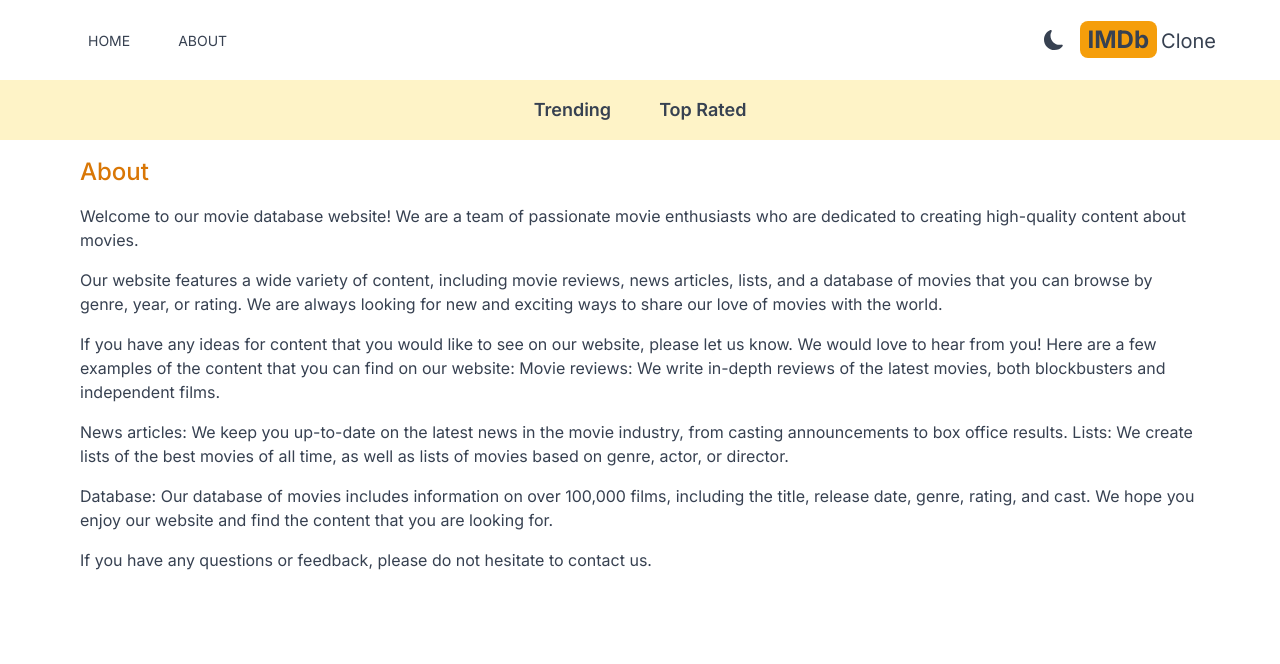
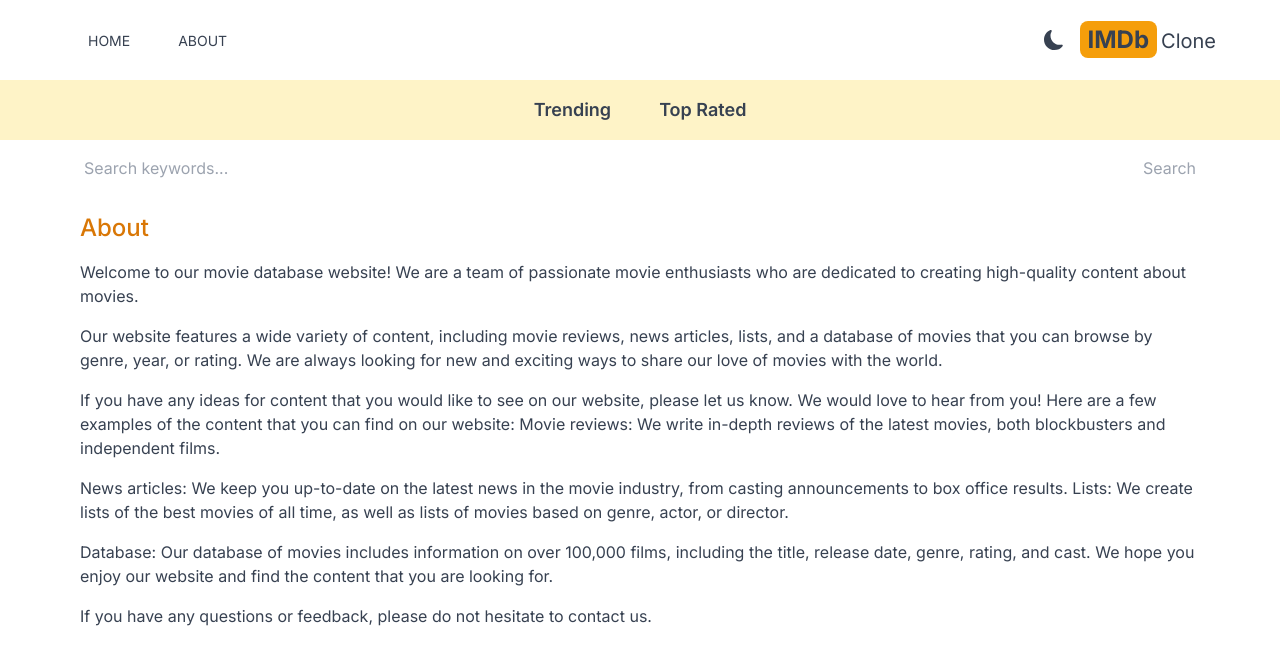
Before and after one commit to mukeshkr123/imdb-clone, a Next.js app: page /about in a window 1280 px wide. Shown: the top 664 px of the page. Built offline with nearby package versions, Linux system fonts and the light colour scheme.

Commit message:
add search page

```diff
--- /dev/null
+++ b/src/app/components/SearchBos.jsx
@@ -0,0 +1,34 @@
+"use client";
+
+import { useState } from "react";
+import { useRouter } from "next/navigation";
+export default function SearchBox() {
+  const [search, setSearch] = useState("");
+  const router = useRouter();
+  function handleSubmit(e) {
+    e.preventDefault();
+    if (!search) return;
+    router.push(`/search/${search}`);
+  }
+  return (
+    <form
+      onSubmit={handleSubmit}
+      className="flex max-w-6xl mx-auto justify-between items-center px-5"
+    >
+      <input
+        value={search}
+        onChange={(e) => setSearch(e.target.value)}
+        type="text"
+        placeholder="Search keywords..."
+        className="w-full h-14 rounded-sm placeholder-gary-500 outline-none bg-transparent flex-1"
+      />
+      <button
+        disabled={!search}
+        type="submit"
+        className="text-amber-600 disabled:text-gray-400"
+      >
+        Search
+      </button>
+    </form>
+  );
+}
--- a/src/app/layout.jsx
+++ b/src/app/layout.jsx
@@ -1,6 +1,7 @@
 import Providers from "./Providers";
 import Header from "./components/Header";
 import Navbar from "./components/Navbar";
+import SearchBox from "./components/SearchBos";
 import "./globals.css";
 import { Inter } from "next/font/google";
 
@@ -23,7 +24,7 @@
           <Navbar />
 
           {/* Search  */}
-
+          <SearchBox />
           {children}
         </Providers>
       </body>
--- /dev/null
+++ b/src/app/search/[searchTerm]/page.jsx
@@ -0,0 +1,24 @@
+import Results from "@/app/components/Results";
+
+export default async function SearchPage({ params }) {
+  const res = await fetch(
+    `https://api.themoviedb.org/3/search/movie?api_key=${process.env.API_KEY}&query=${params.searchTerm}&language=en-US&include_adult=false`
+  );
+
+  if (!res.ok) {
+    throw new Error("Error fetching data");
+  }
+
+  const data = await res.json();
+
+  const results = data.results;
+  return (
+    <div>
+      {results && results.length === 0 && (
+        <h1 className="text-center pt-6">No results found</h1>
+      )}
+
+      {results && <Results results={results} />}
+    </div>
+  );
+}
```
